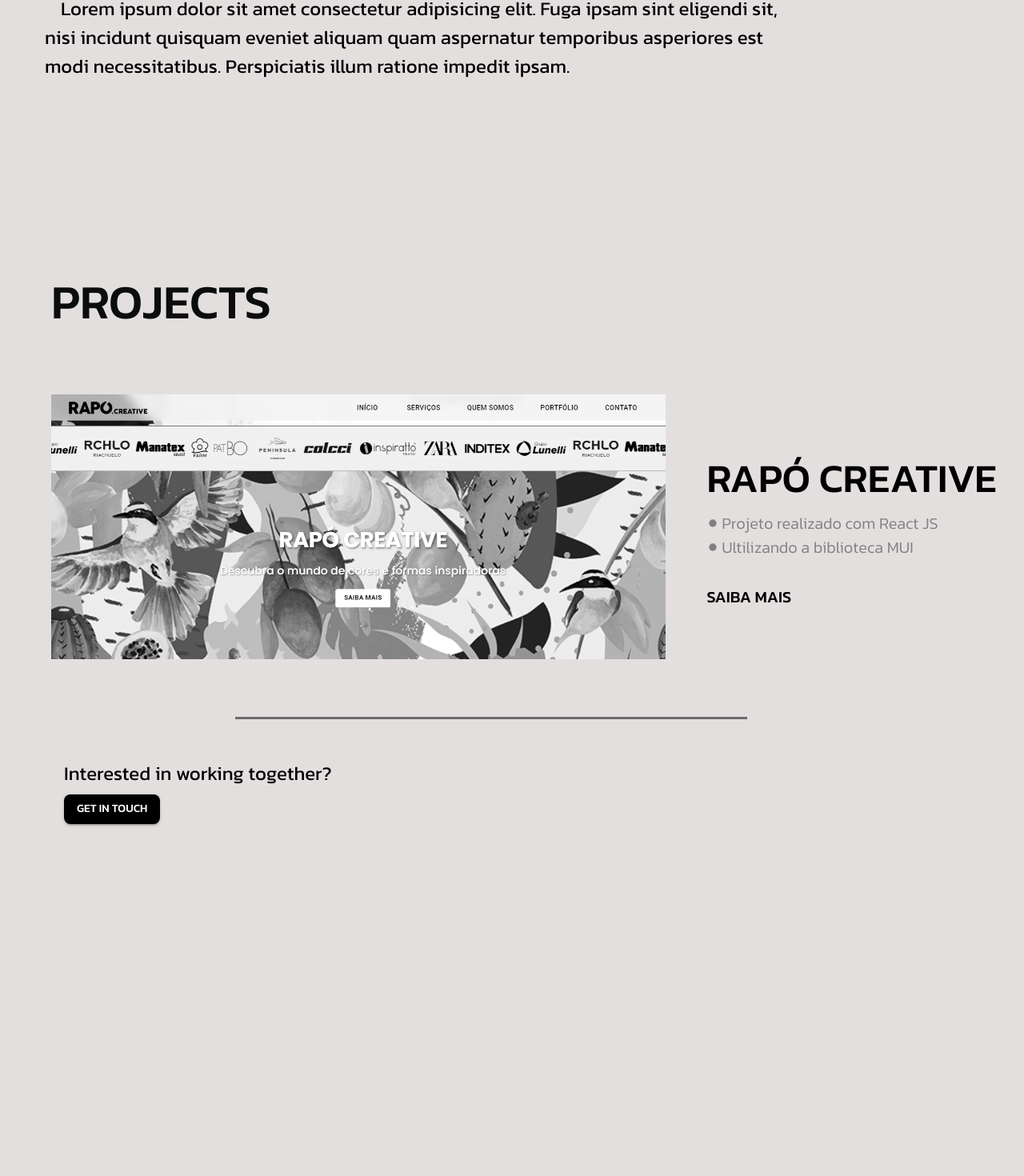
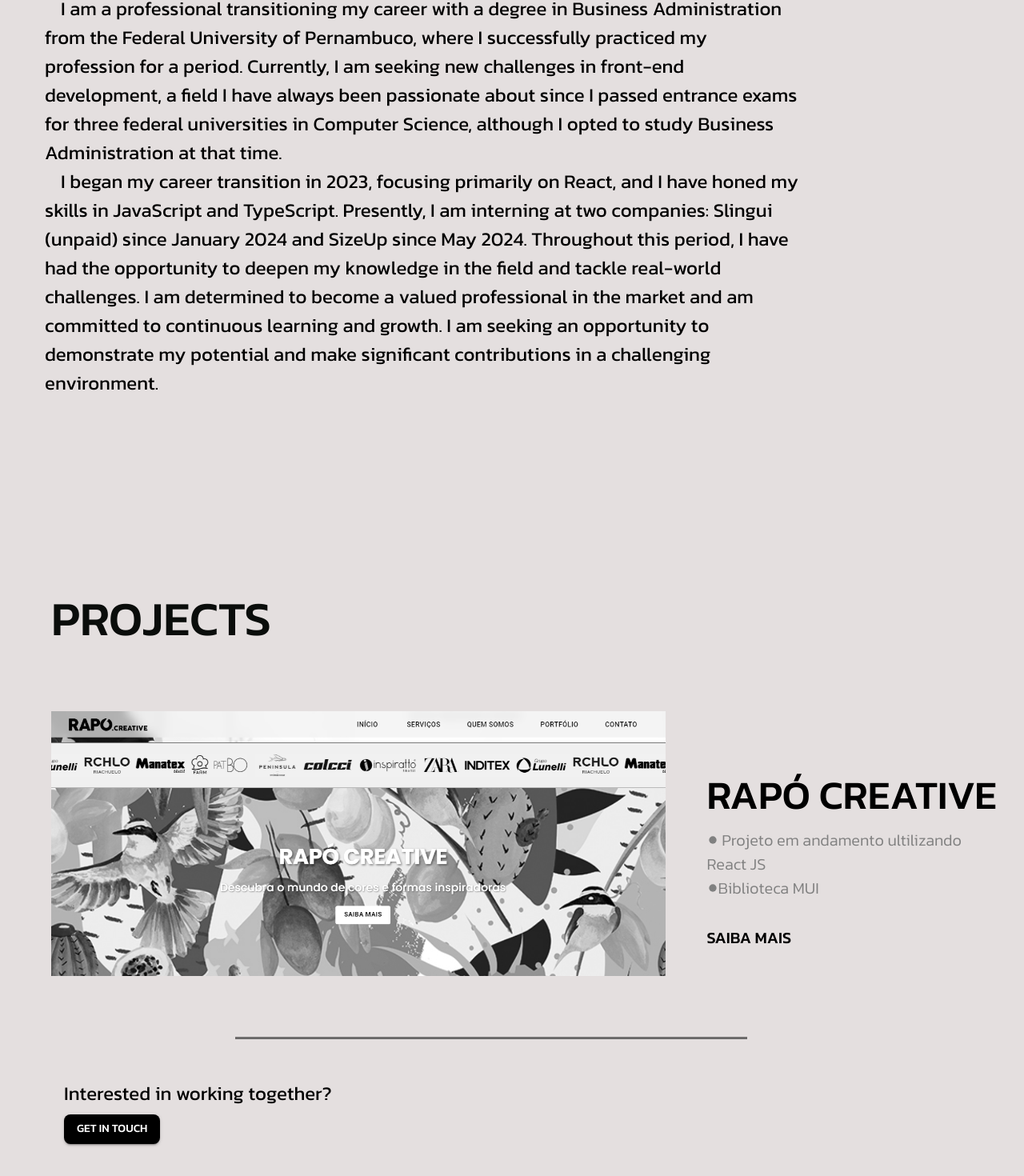
Before and after one commit to gustavosousa13/MeuPortfolio, a React (Vite) app: page /my-experience in a window 1280 px wide. Shown: the part 2111-3581 px from the top of the page at 80% size. Before the commit the page ends 3540 px from the top, so only its background shows below. Built offline with nearby package versions, Linux system fonts and the light colour scheme.

Commit message:
atualização de links

```diff
--- a/src/Components/Footer.jsx
+++ b/src/Components/Footer.jsx
@@ -9,6 +9,8 @@
     <Typography  fontSize={'24px'}>Interested in working together? </Typography>
 </Box>
 <Box>
+<a href="https://github.com/gustavosousa13" target="_blank" rel="noopener noreferrer">
+
 <Button
       variant='contained'
       sx={{
@@ -22,6 +24,7 @@
     >
       Get in touch
     </Button>
+    </a>
 </Box>
 
    </Box>
--- a/src/Components/Gallery.jsx
+++ b/src/Components/Gallery.jsx
@@ -107,8 +107,9 @@
           <TextContainer sx={{ mr: '-130px', paddingLeft: 7, paddingRight: 0 }}>
             <Title>RAPÓ CREATIVE</Title>
             <Subtitle paddingTop={2}>
-            <FiberManualRecordIcon sx={{fontSize:'14px'}}/> Projeto realizado com React JS <br/><FiberManualRecordIcon sx={{fontSize:'14px'}}/> Ultilizando a biblioteca MUI
+            <FiberManualRecordIcon sx={{fontSize:'14px'}}/> Projeto em andamento ultilizando React JS <br/><FiberManualRecordIcon sx={{fontSize:'14px'}}/>Biblioteca MUI
             </Subtitle>
+            <a href="https://gustavosousa13.github.io/Rapocreative/" target="_blank" rel="noopener noreferrer">
             <Button
               sx={{
                 color: 'black',
@@ -128,6 +129,7 @@
             >
               Saiba mais
             </Button>
+            </a>
           </TextContainer>
         </ImageContainer>
 
--- a/src/Components/Pages/MyExperience.jsx
+++ b/src/Components/Pages/MyExperience.jsx
@@ -14,8 +14,15 @@
         </Box>
       <Typography marginTop={15} fontSize={'60px'} fontWeight={500} marginLeft={7}> My experience</Typography>
       <Box>
-        <Typography marginLeft={7} marginRight={35} marginTop={5} sx={{textIndent: '20px', fontSize:'24px'}}> Lorem ipsum dolor sit amet consectetur adipisicing elit. Fuga ipsam sint eligendi sit, nisi incidunt quisquam eveniet
-            aliquam quam aspernatur temporibus asperiores est modi necessitatibus. Perspiciatis illum ratione impedit ipsam.</Typography>
+        <Typography marginLeft={7} marginRight={35} marginTop={5} sx={{textIndent: '20px', fontSize:'24px'}}>
+        I am a professional transitioning my career with a degree in Business Administration from the Federal University of Pernambuco, where I successfully practiced my profession for a period. Currently, I am seeking new challenges in front-end development, a field I have always been passionate about since I passed entrance exams for three federal universities in Computer Science, although I opted to study Business Administration at that time.
+
+        <br />
+        <Box style={{ textIndent: '20px'}}>I began my career transition in 2023, focusing primarily on React, and I have honed my skills in JavaScript and TypeScript. Presently, I am interning at two companies: Slingui (unpaid) since January 2024 and SizeUp since May 2024. Throughout this period, I have had the opportunity to deepen my knowledge in the field and tackle real-world challenges.
+
+I am determined to become a valued professional in the market and am committed to continuous learning and growth. I am seeking an opportunity to demonstrate my potential and make significant contributions in a challenging environment.
+</Box>
+        </Typography>
       </Box>
     </Box>
   )
```
Also changed, not shown: index.cjs (added, +40 -0 lines).
